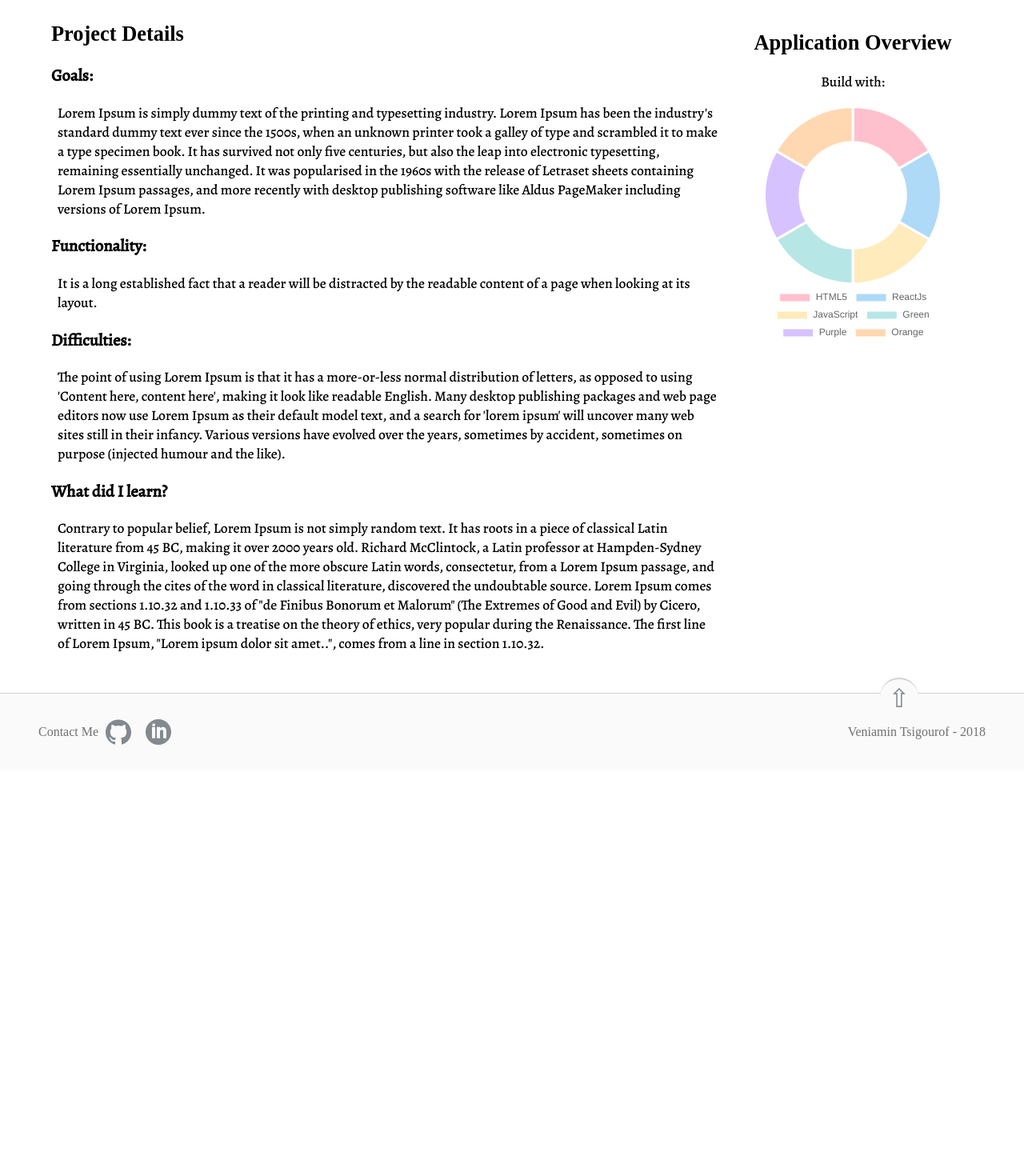
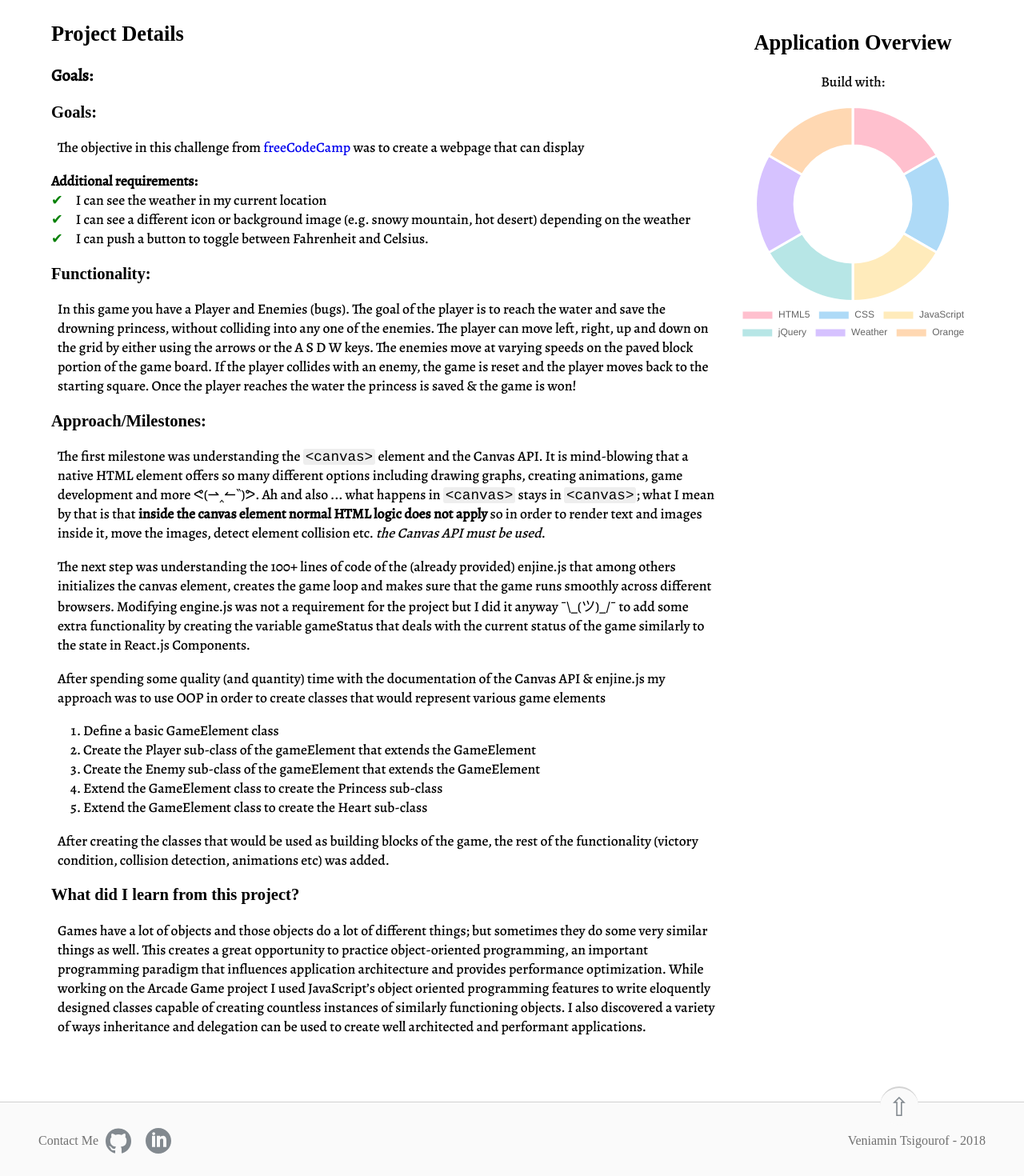
Before and after one commit to Userrrfriendly/portfolio, a React (Create React App) app: page /projects/weather-app in a window 1280 px wide. Shown: the part 420-1890 px from the top of the page at 80% size. Before the commit the page ends 1383 px from the top, so only its background shows below. Built offline with nearby package versions, Linux system fonts and the light colour scheme; a web font is replaced by a local one.

Commit message:
feat: adds weather-app page

```diff
--- a/src/Componets/project-page/css/prj-header.css
+++ b/src/Componets/project-page/css/prj-header.css
@@ -61,9 +61,18 @@
 
 }
 
+.prj-pg-live-link:focus,
+.prj-pg-source-link:focus {
+    outline: none;
+    -webkit-box-shadow: 0 0 5px lightsteelblue;
+    box-shadow: 0 0 5px lightsteelblue;
+    border: 1px solid darkgrey;
+}
+
 .prj-pg-source-link {
     margin-left:1rem;
 }
+
 .prj-pg-header-img-container {
     margin: auto;
 }
--- /dev/null
+++ b/src/Componets/project-page/prj-components/weather-app.js
@@ -0,0 +1,86 @@
+import React from 'react';
+
+function WeatherApp()  {
+    const goalsData = [
+        'I can see the weather in my current location',
+        'I can see a different icon or background image (e.g. snowy mountain, hot desert) depending on the weather',
+        'I can push a button to toggle between Fahrenheit and Celsius.',
+        ]
+    return (
+        <div>
+            <article className="prj-pg-details-article">
+                <h3 className="prj-pg-details-article-h3">Goals:</h3>
+                <p className="prj-pg-details-p">
+                    The objective in this challenge from
+                    <a href="https://learn.freecodecamp.org/coding-interview-prep/take-home-projects/show-the-local-weather/"
+                        target="_blank" rel="noopener noreferrer"> freeCodeCamp
+                    </a> was to create a webpage that can display
+                </p>
+                <ul className="check-list"><strong>Additional requirements:</strong>
+                {goalsData.map((listItem, i)=>(
+                        <li key={i} className="check-item">{listItem}</li>
+                    ))}
+                </ul>
+            </article>
+            <article className="prj-pg-details-article">
+                <h3 className="prj-pg-details-article-h3">Functionality:</h3>
+                <p className="prj-pg-details-p">In this game you have a Player and Enemies (bugs).
+                    The goal of the player is to reach the water and save the drowning princess, without colliding into any one of the enemies.
+                    The player can move left, right, up and down on the grid by either using the arrows or the A S D W keys.
+                    The enemies move at varying speeds on the paved block portion of the game board.
+                    If the player collides with an enemy, the game is reset and the player moves back to the starting square.
+                    Once the player reaches the water the princess is saved & the game is won!
+                </p>
+            </article>
+            <article className="prj-pg-details-article">
+                <h3 className="prj-pg-details-article-h3">Approach/Milestones:</h3>
+                <p className="prj-pg-details-p">
+                    The first milestone was understanding the  <code>{'<canvas>'}</code>  element and the Canvas API.
+                    It is mind-blowing that a native HTML element offers so many different options including drawing graphs,
+                    creating animations, game development and more ᕙ(⇀‸↼‶)ᕗ.
+                    Ah and also ... what happens in <code>{'<canvas>'}</code>  stays in <code>{'<canvas>'}</code>
+                    ; what I mean by that is that {<strong>inside the canvas element normal HTML logic does not apply </strong>}
+                    so in order to render text and images inside it, move the images, detect element collision etc. {<em>the Canvas API must be used</em>}.
+                </p>
+                <p className="prj-pg-details-p">
+                    The next step was understanding the 100+ lines of code of the (already provided) enjine.js
+                    that among others initializes the canvas element,
+                    creates the game loop and makes sure that the game runs smoothly across different browsers.
+                    Modifying engine.js was not a requirement for the project
+                    but I did it anyway ¯\_(ツ)_/¯ to add some extra functionality by creating the variable gameStatus
+                    that deals with the current status of the game similarly to the state in React.js Components.
+                </p>
+                <p className="prj-pg-details-p">
+                    After spending some quality (and quantity) time with the documentation of the Canvas API & enjine.js
+                    my approach was to use OOP in order to create classes that would represent various game elements
+                </p>
+                {<ol>
+                    <li>Define a basic GameElement class</li>
+                    <li>Create the Player sub-class of the gameElement that extends the GameElement</li>
+                    <li>Create the Enemy sub-class of the gameElement that extends the GameElement</li>
+                    <li>Extend the GameElement class to create the Princess sub-class</li>
+                    <li>Extend the GameElement class to create the Heart sub-class</li>
+                </ol>}
+                <p className="prj-pg-details-p">
+                    After creating the classes that would be used as building blocks of the game, the rest of the functionality
+                    (victory condition, collision detection, animations etc) was added.
+                </p>
+            </article>
+            <article className="prj-pg-details-article">
+                <h3 className="prj-pg-details-article-h3"> What did I learn from this project?</h3>
+                <p className="prj-pg-details-p">
+                    Games have a lot of objects and those objects do a lot of different things;
+                    but sometimes they do some very similar things as well.
+                    This creates a great opportunity to practice object-oriented programming,
+                    an important programming paradigm that influences application architecture and provides performance optimization.
+                    While working on the Arcade Game project I used JavaScript’s object oriented programming features to write
+                    eloquently designed classes capable of creating countless instances of similarly functioning objects.
+                    I also discovered a variety of ways inheritance and delegation can be used to create well architected and
+                    performant applications.
+                </p>
+            </article>
+        </div>
+    )
+}
+
+export default WeatherApp;
--- a/src/Data/routes.js
+++ b/src/Data/routes.js
@@ -17,6 +17,7 @@ import MyReads from '../Componets/project-page/prj-components/my-reads';
 import RestaurantReview from '../Componets/project-page/prj-components/restaurant-review';
 import MemoryGame from '../Componets/project-page/prj-components/memory-game';
 import FeedReader from '../Componets/project-page/prj-components/feed-reader';
+import WeatherApp from '../Componets/project-page/prj-components/weather-app';
 
 export const routes = [
     {
@@ -406,43 +407,17 @@ export const subRoutes = [
         type: 'Project',
         data:{
             imgUrl: weatherApp,
-            livePageUrl: 'https://codepen.io/Userrrfriendly/pen/qmJyOj',
-            sourceCodeUrl: false,
+            livePageUrl: 'https://codepen.io/Userrrfriendly/full/qmJyOj/',
+            sourceCodeUrl: 'https://codepen.io/Userrrfriendly/pen/qmJyOj',
             content: [
                 {
                     articleTitle: 'Goals:',
-                    articleContent: `Lorem Ipsum is simply dummy text of the printing and typesetting industry. Lorem Ipsum has been
-                    the industry's standard dummy text ever since the 1500s, when an unknown printer took a galley of type and scrambled
-                    it to make a type specimen book. It has survived not only five centuries, but also the leap into electronic typesetting,
-                    remaining essentially unchanged. It was popularised in the 1960s with the release of Letraset sheets containing Lorem Ipsum
-                    passages, and more recently with desktop publishing software like Aldus PageMaker including versions of Lorem Ipsum.`
+                    articleContent: <WeatherApp />
                 },
-                {
-                    articleTitle: 'Functionality:',
-                    articleContent: `It is a long established fact that a reader will be distracted by the readable content of a page when
-                    looking at its layout. `
-                },
-                {
-                    articleTitle: 'Difficulties:',
-                    articleContent: ` The point of using Lorem Ipsum is that it has a more-or-less normal distribution of letters,
-                     as opposed to using 'Content here, content here', making it look like readable English.
-                     Many desktop publishing packages and web page editors now use Lorem Ipsum as their default model text,
-                      and a search for 'lorem ipsum' will uncover many web sites still in their infancy.
-                      Various versions have evolved over the years, sometimes by accident, sometimes on purpose (injected humour and the like).`
-                },
-                {
-                    articleTitle: 'What did I learn?',
-                    articleContent: `Contrary to popular belief, Lorem Ipsum is not simply random text. It has roots in a piece of classical
-                    Latin literature from 45 BC, making it over 2000 years old. Richard McClintock, a Latin professor at Hampden-Sydney College
-                    in Virginia, looked up one of the more obscure Latin words, consectetur, from a Lorem Ipsum passage,
-                    and going through the cites of the word in classical literature, discovered the undoubtable source.
-                     Lorem Ipsum comes from sections 1.10.32 and 1.10.33 of "de Finibus Bonorum et Malorum" (The Extremes of Good
-                        and Evil) by Cicero, written in 45 BC. This book is a treatise on the theory of ethics, very popular during the Renaissance.
-                    The first line of Lorem Ipsum, "Lorem ipsum dolor sit amet..", comes from a line in section 1.10.32.`
-                },
+
         ],
         chartData: {
-            labels: ["HTML5", "ReactJs", "JavaScript", "Green", "Purple", "Orange"],
+            labels: ["HTML5", "CSS", "JavaScript", "jQuery", "Weather", "Orange"],
             datasets: [{
                 label: 'Tools & Frameworks used:',
                 data: [2, 2, 2, 2, 2, 2],
```
Also changed, not shown: src/AppNotes.md (+7 -5 lines).
